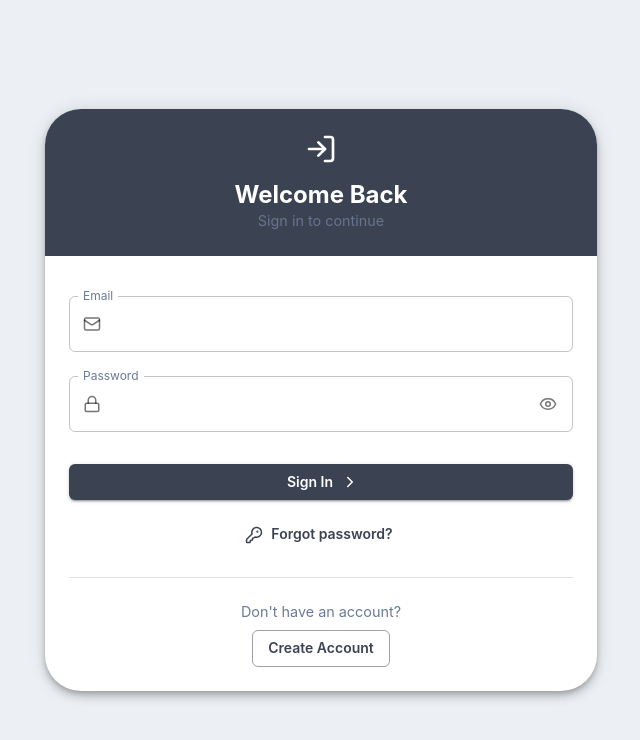
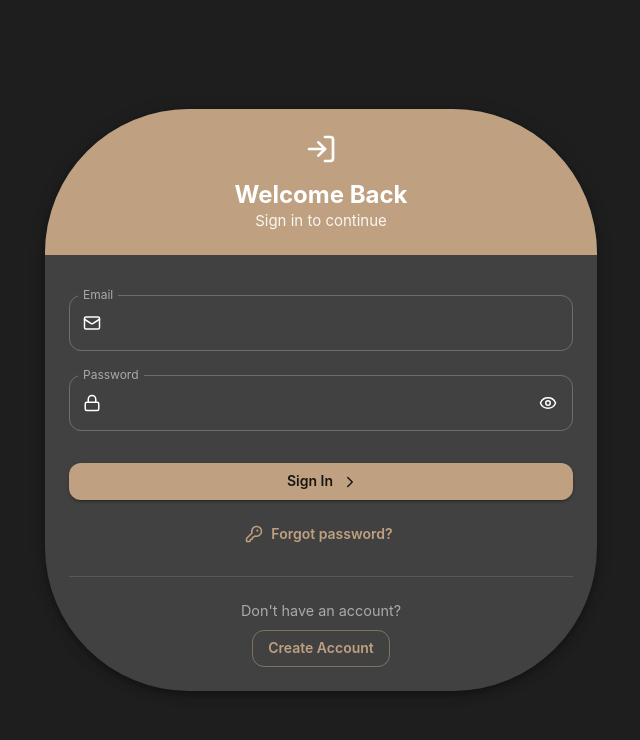
Before and after one commit to ZayeUS/StudiumHub, a React (Vite) app: page / in a window 1280 px wide. Shown: the top 740 px of the page, without its empty margins (319-959 px from the left). Built offline with nearby package versions, Linux system fonts and the light colour scheme; no server answers.

Commit message:
pushed up

```diff
--- a/src/frontend/pages/Non-Authenticated/LoginPage.jsx
+++ b/src/frontend/pages/Non-Authenticated/LoginPage.jsx
@@ -122,7 +122,7 @@ export function LoginPage() {
             <Typography variant="h5" fontWeight={700} mt={1}>
               Welcome Back
             </Typography>
-            <Typography variant="body2" sx={{ opacity: 0.9 }}>
+            <Typography fontSize={15} variant="h5" sx={{ opacity: 0.9 }}>
               Sign in to continue
             </Typography>
           </Box>
--- a/src/frontend/pages/Non-Authenticated/SignUpPage.jsx
+++ b/src/frontend/pages/Non-Authenticated/SignUpPage.jsx
@@ -164,7 +164,7 @@ export function SignUpPage() {
           }}>
             <UserPlus size={36} />
             <Typography variant="h5" fontWeight={700} mt={1}>Create Account</Typography>
-            <Typography variant="body2">Join us and get started</Typography>
+            <Typography fontSize={15} variant="h5" sx={{ opacity: 0.9 }}>Join us and get started</Typography>
           </Box>
 
           <Box component="form" onSubmit={handleSignUp} sx={{ p: 3 }}>
--- a/src/frontend/styles/theme.js
+++ b/src/frontend/styles/theme.js
@@ -1,17 +1,18 @@
 import { createTheme } from '@mui/material/styles';
 
 const config = {
-  primary: '#3B4252',
-  secondary: '#5E81AC',
-  background: '#ECEFF4',
-  paper: '#FFFFFF',
-  text: '#2E3440',
+  primary: '#BFA181',
+  secondary: '#3C3C3B',
+  background: '#1E1E1E',
+  paper: '#2A2A2A',
+  text: '#F5F5F5',
   fontFamily: "'Inter', sans-serif",
-  borderRadius: 6,
+  borderRadius: 12,
 };
 
 const theme = createTheme({
   palette: {
+    mode: 'dark',
     primary: { main: config.primary },
     secondary: { main: config.secondary },
     background: {
@@ -20,7 +21,7 @@ const theme = createTheme({
     },
     text: {
       primary: config.text,
-      secondary: '#6C7A96',
+      secondary: '#AAAAAA',
     },
   },
   typography: {
@@ -29,7 +30,7 @@ const theme = createTheme({
     h2: { fontWeight: 700, fontSize: '2.5rem' },
     h3: { fontWeight: 600, fontSize: '2rem' },
     body1: { fontSize: '1rem' },
-    body2: { fontSize: '0.9rem', color: '#6C7A96' },
+    body2: { fontSize: '0.9rem', color: '#AAAAAA' },
     button: { textTransform: 'none', fontWeight: 600 },
   },
   components: {
```
